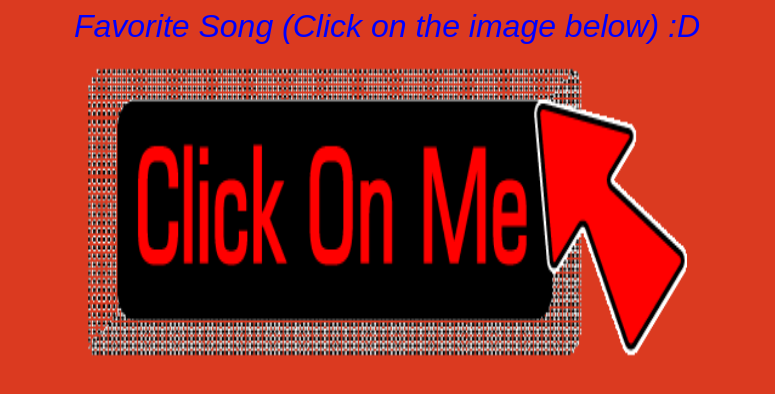
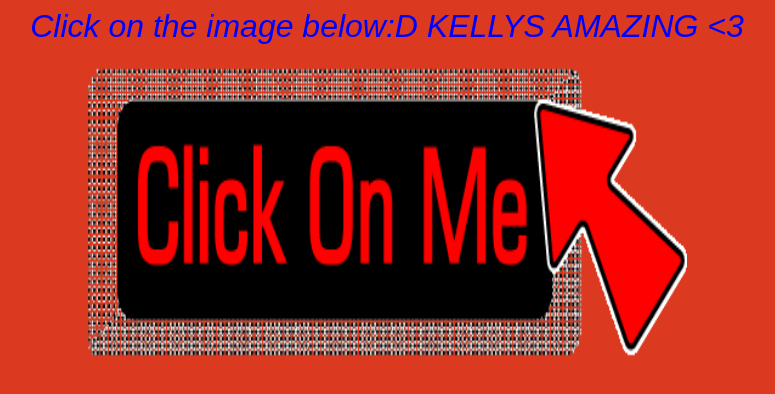
Before and after one commit to shredible/shredible.github.io, a plain HTML site: page index.html in a window 1280 px wide. Shown: the whole page, without its empty margins (253-1028 px from the left). Drawn offline with Linux system fonts and the light colour scheme.

Commit message:
Commit 12

```diff
--- a/index.html
+++ b/index.html
@@ -5,7 +5,7 @@
 </head>
 <body bgcolor="DB3A20">
 <center>
-<div class="text">Favorite Song (Click on the image below) :D</div>
+<div class="text">Click on the image below:D KELLYS AMAZING <3</div>
 <br>
 <a href="http://gyazoo.ml/4P4BFU"><img src="assets/img/clickonme.jpg" width="600" height="300">
 </a>
```
